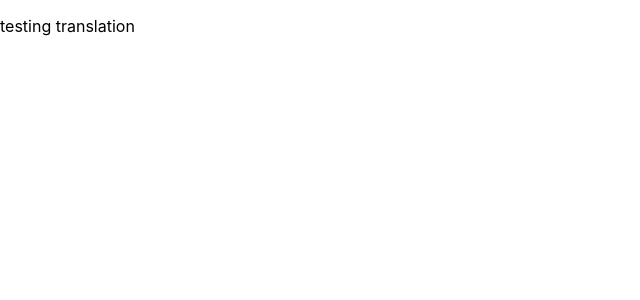
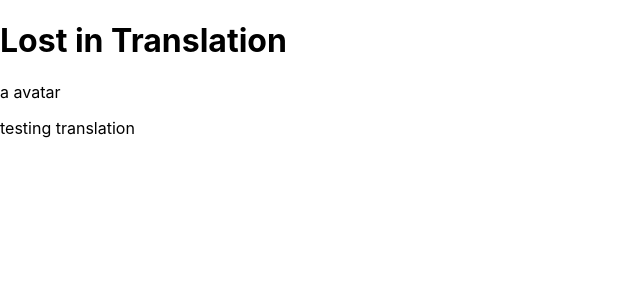
Before and after one commit to AdamNymanExperis/assignment2, a React (Create React App) app: page /translation in a window 1280 px wide. Shown: the top 300 px of the page, without its empty margins (0-640 px from the left). Built offline with nearby package versions, Linux system fonts and the light colour scheme.

Commit message:
routing
added more routing for different components

```diff
--- a/src/App.js
+++ b/src/App.js
@@ -1,7 +1,7 @@
 import {BrowserRouter, Routes, Route} from 'react-router-dom'
-import LoginPage from './components/loginPage.js'
-import TranslationPage from './components/translationPage.js';
-import ProfilePage from './components/profilePage.js'
+import LoginPage from './components/LoginPage.js'
+import TranslationPage from './components/TranslationPage.js';
+import ProfilePage from './components/ProfilePage.js'
 
 function App() {
   return (
--- /dev/null
+++ b/src/components/Header.js
@@ -0,0 +1,13 @@
+import ProfileAvatar from "./ProfileAvatar.js"
+//<ProfileAvatar />
+const Header = () => {
+    return(
+        <header>
+            <h1>Lost in Translation</h1>
+
+            <ProfileAvatar />
+        </header>
+    )
+}
+
+export default Header
--- /dev/null
+++ b/src/components/ProfileAvatar.js
@@ -0,0 +1,7 @@
+const ProfileAvatar = () => {
+    return (
+        <p>a avatar</p>
+    )
+}
+
+export default ProfileAvatar
--- a/src/components/loginPage.js
+++ b/src/components/loginPage.js
@@ -1,6 +1,11 @@
+import Header from './Header.js'
+
 const LoginPage = () => {
     return(
-        <p>testing login</p>
+        <div>
+            <Header />
+            <p>testing login</p>
+        </div>
     )
 }
 
--- a/src/components/profilePage.js
+++ b/src/components/profilePage.js
@@ -1,6 +1,12 @@
+import Header from "./Header.js"
+
 const ProfilePage = () => {
     return(
-        <p>testing profile</p>
+        <div>
+            <Header />
+            <p>testing profile</p>
+        </div>
+
     )
 }
 
--- a/src/components/translationPage.js
+++ b/src/components/translationPage.js
@@ -1,6 +1,11 @@
+import Header from "./Header"
+
 const TranslationPage = () => {
     return(
-        <p>testing translation</p>
+        <div>
+            <Header />
+            <p>testing translation</p>
+        </div>
     )
 }
 
```
